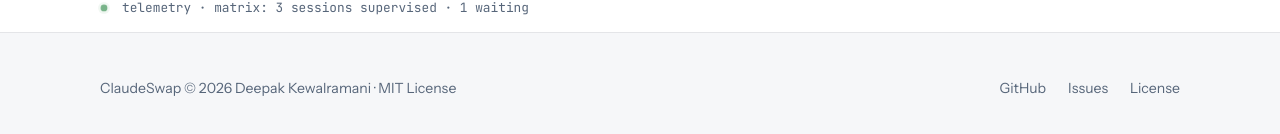
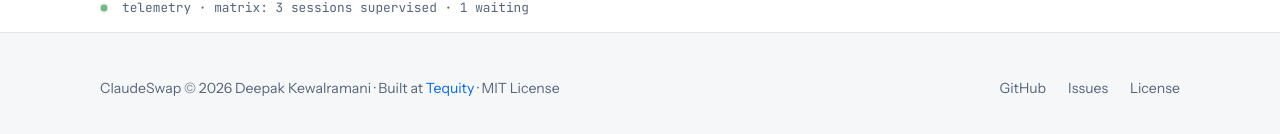
Before and after one commit to DeepakKewalramani/claudeswap, a plain HTML site: page index.html in a window 1280 px wide. Shown: the part 8964-9098 px from the top of the page. Drawn offline with Linux system fonts and the light colour scheme.

Commit message:
docs: credit Tequity in README and site footer

```diff
--- a/index.html
+++ b/index.html
@@ -1595,7 +1595,7 @@ source ~/.zshrc   <span class="cmt"># or ~/.bashrc</span></pre>
 
   <footer class="site-footer">
     <div class="container footer-inner">
-      <div>ClaudeSwap © 2026 Deepak Kewalramani · MIT License</div>
+      <div>ClaudeSwap © 2026 Deepak Kewalramani · Built at <a href="https://tequity.tech" rel="noopener">Tequity</a> · MIT License</div>
       <ul class="footer-links">
         <li><a href="https://github.com/DeepakKewalramani/claudeswap" rel="noopener">GitHub</a></li>
         <li><a href="https://github.com/DeepakKewalramani/claudeswap/issues" rel="noopener">Issues</a></li>
```
Also changed, not shown: 1 other file.
